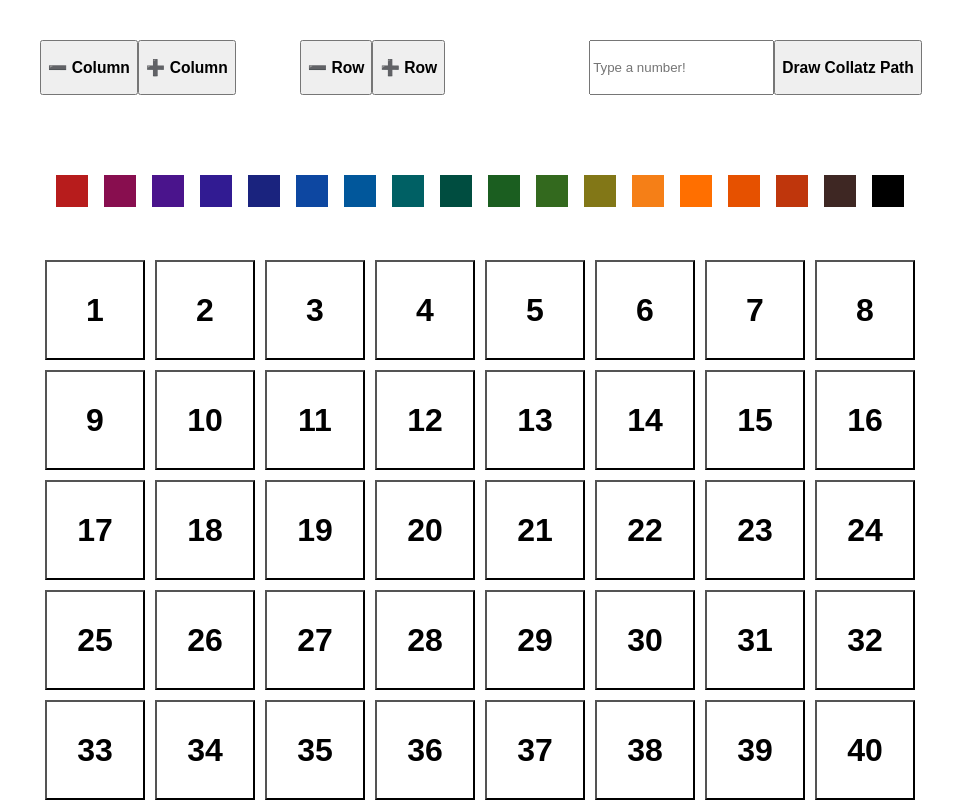
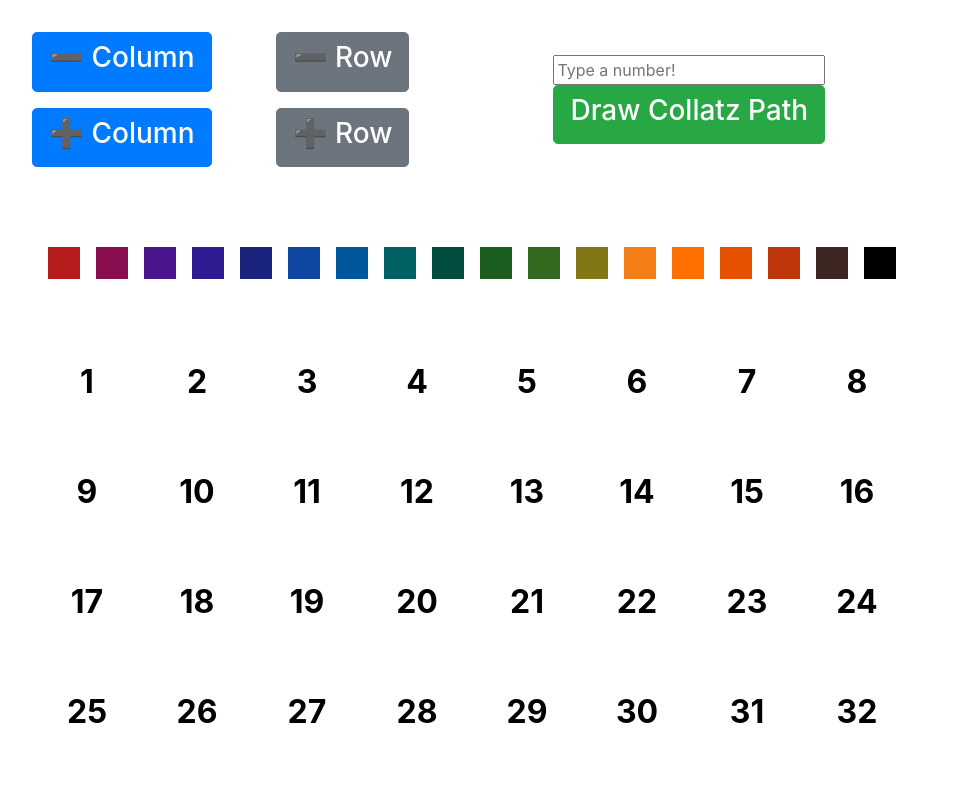
Before and after one commit to widroz/Collatz-Visualizer, a React (Create React App) app: page / in a window 1280 px wide. Shown: the top 802 px of the page, without its empty margins (0-953 px from the left). Built offline with nearby package versions, Linux system fonts and the light colour scheme.

Commit message:
BootstrapStyles

```diff
--- a/src/App.js
+++ b/src/App.js
@@ -4,6 +4,7 @@ import Naturals from './components/numbers/Naturals';
 function App() {
   return (
     <div>
+      <BootstrapStyles />
       <Naturals ></Naturals>
     </div>
   );
--- a/src/components/controls/NumberForm.jsx
+++ b/src/components/controls/NumberForm.jsx
@@ -3,7 +3,7 @@ import { rowStyle } from '../Styles'
 
 export default function NumberForm({ getGreatestFromList, getCollatzPath, setFirstNumberCollatz, firstNumberCollatz, drawCollatzPath }) {
   return (
-    <div style={{display:'flex', flexDirection:'row', maxWidth:'90rem', marginLeft:'9rem'}}>
+    <div style={{display:'flex', flexDirection:'column', maxWidth:'90rem', marginLeft:'9rem'}}>
       <input value={firstNumberCollatz} placeholder="Type a number!"  onChange={(e) => setFirstNumberCollatz(e.target.value)} />
       <button className="btn btn-lg btn-success" onClick={drawCollatzPath}><h3>Draw Collatz Path</h3></button>
     </div>
--- a/src/components/controls/RowColumnsButtons.jsx
+++ b/src/components/controls/RowColumnsButtons.jsx
@@ -28,15 +28,15 @@ export default function RowColumnsButtons({ rowSize, setRowSize, numberOfRows, s
     return (
         <div>
 
-            <div className="mx-5 my-5" style={{display:'flex', flexDirection:'row'}}>
+            <div style={{display:'flex', flexDirection:'row'}}>
 
-                <div style={{display:'flex', flexDirection:'row', marginRight:'4rem'}}>
-                <button className="btn btn-primary btn-lg" onClick={decrementRowSize}><h3>{MINUS_EMOJI} Column</h3></button>
+                <div style={{display:'flex', flexDirection:'column', marginRight:'4rem'}}>
+                <button style={{ marginBottom:'1rem'}} className="btn btn-primary btn-lg" onClick={decrementRowSize}><h3>{MINUS_EMOJI} Column</h3></button>
                 <button className="btn btn-primary btn-lg" onClick={incrementRowSize}><h3>{PLUS_EMOJI} Column</h3></button>
                 </div>
 
-                <div style={{display:'flex', flexDirection:'row'}}>
-                <button className="btn btn-secondary btn-lg" onClick={decrementNumberOfRows}><h3>{MINUS_EMOJI} Row</h3></button>
+                <div style={{display:'flex', flexDirection:'column'}}>
+                <button style={{ marginBottom:'1rem'}} className="btn btn-secondary btn-lg" onClick={decrementNumberOfRows}><h3>{MINUS_EMOJI} Row</h3></button>
                 <button className="btn btn-secondary btn-lg" onClick={incrementNumberOfRows}><h3>{PLUS_EMOJI} Row</h3></button>
                 </div>
             </div>
```
